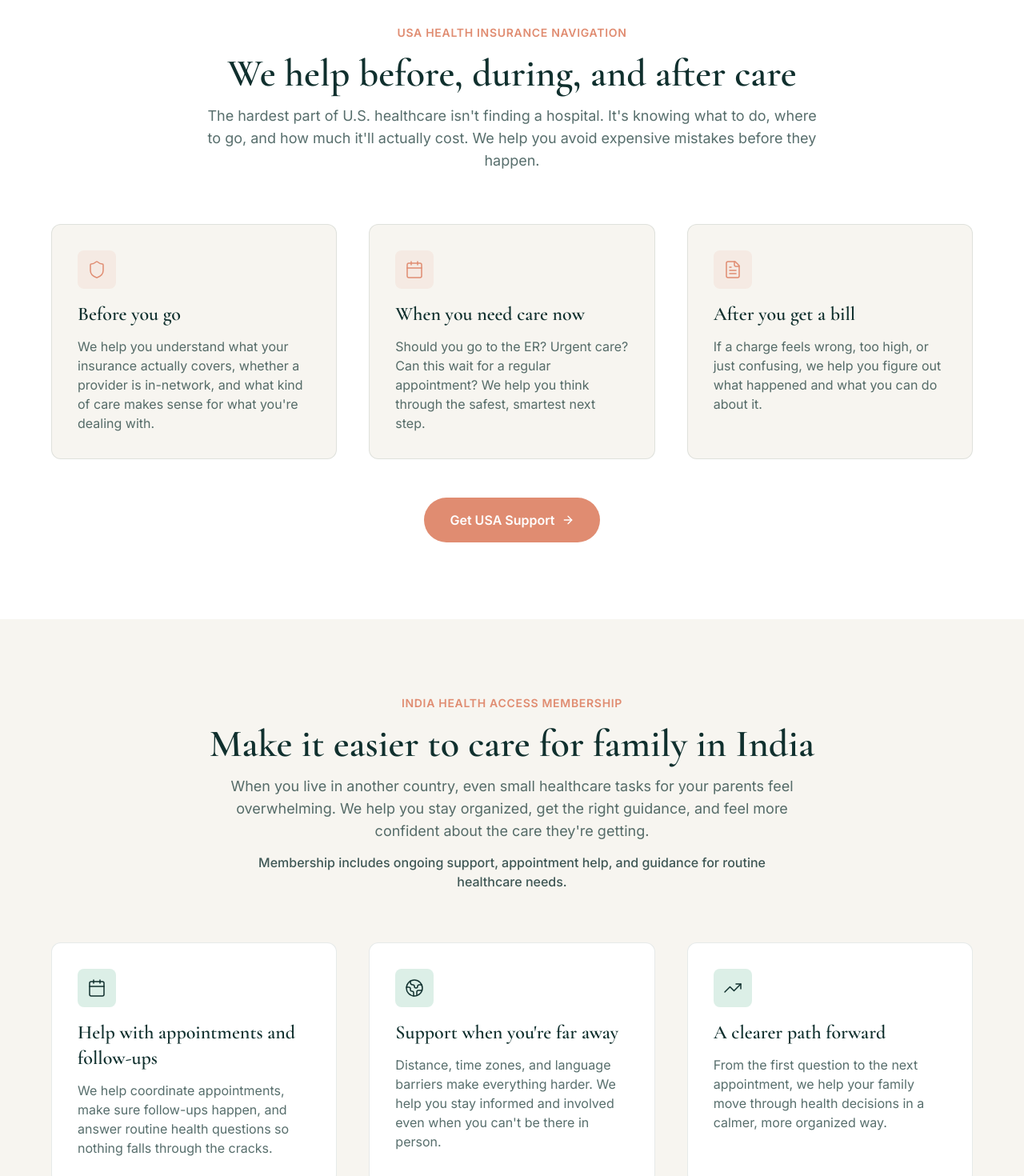
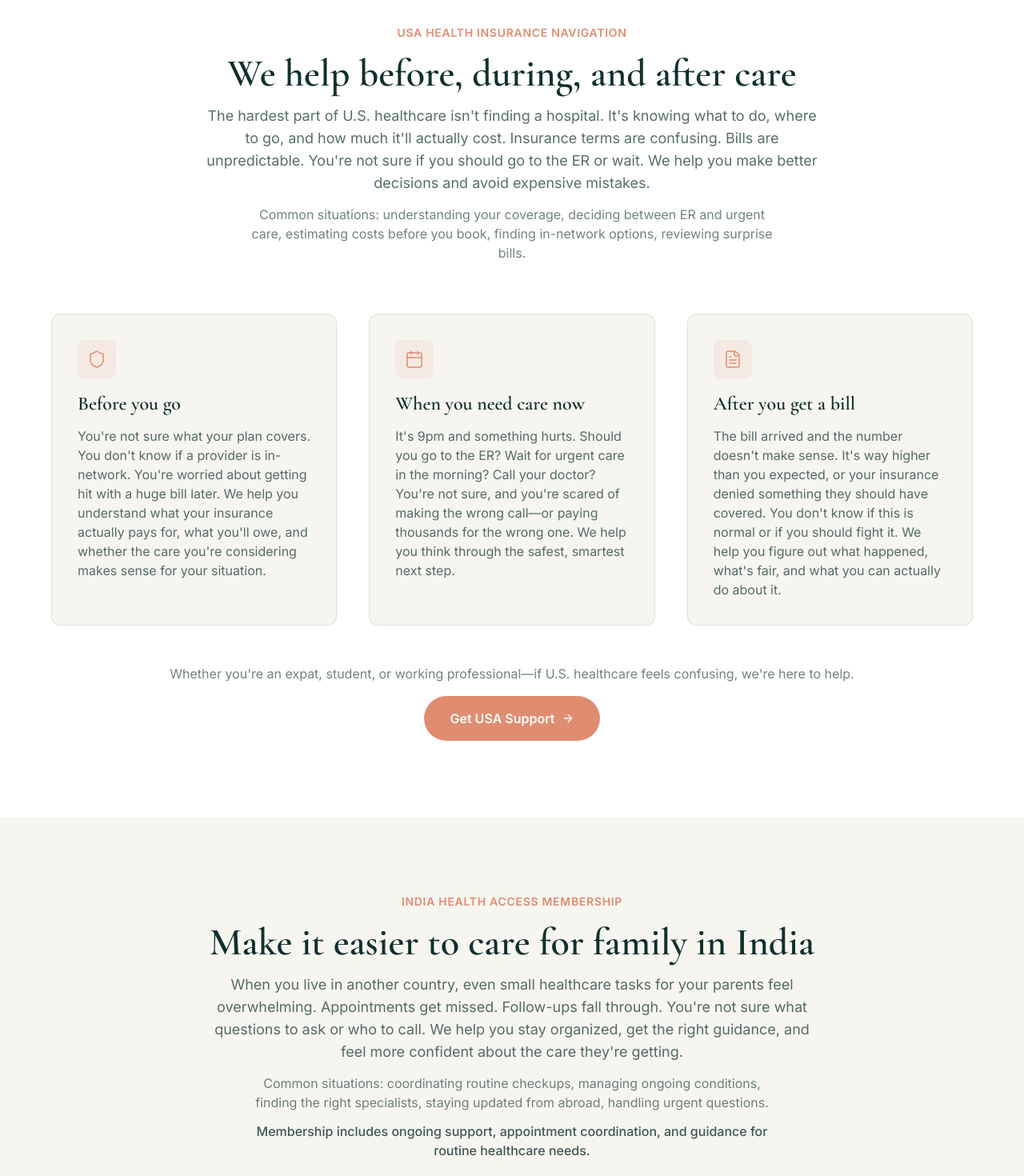
Before and after one commit to kalki2654/careroutehealth, a Next.js app: page / in a window 1280 px wide. Shown: the part 2620-4090 px from the top of the page at 80% size. Built offline with nearby package versions, Linux system fonts and the light colour scheme.

Commit message:
update-1

```diff
--- a/src/components/sections/IndiaMembershipDetails.tsx
+++ b/src/components/sections/IndiaMembershipDetails.tsx
@@ -12,17 +12,17 @@ const blocks = [
   {
     icon: Calendar,
     title: "Help with appointments and follow-ups",
-    body: "We help coordinate appointments, make sure follow-ups happen, and answer routine health questions so nothing falls through the cracks."
+    body: "Your parent needs to see a specialist, but you're not sure who to call or how to book it. Follow-ups get missed because no one's tracking them. We help coordinate appointments, make sure nothing gets forgotten, and answer routine health questions so you don't have to figure it all out alone."
   },
   {
     icon: Globe2,
     title: "Support when you're far away",
-    body: "Distance, time zones, and language barriers make everything harder. We help you stay informed and involved even when you can't be there in person."
+    body: "You're in a different time zone. You can't be there for every appointment. You're not sure what's happening day-to-day, and that makes you anxious. We help you stay informed, involved, and connected—even when you can't be there in person."
   },
   {
     icon: TrendingUp,
     title: "A clearer path forward",
-    body: "From the first question to the next appointment, we help your family move through health decisions in a calmer, more organized way."
+    body: "Healthcare for your family shouldn't feel like constant crisis management. We help you move from reacting at the last minute to having a calmer, more organized system—so routine care feels less stressful and more manageable."
   }
 ];
 
@@ -41,10 +41,13 @@ export function IndiaMembershipDetails({ onOpenIntake }: IndiaMembershipDetailsP
             Make it easier to care for family in India
           </h2>
           <p className="mx-auto mt-4 max-w-3xl text-base leading-relaxed text-brand-dark/70 md:text-lg">
-            When you live in another country, even small healthcare tasks for your parents feel overwhelming. We help you stay organized, get the right guidance, and feel more confident about the care they're getting.
+            When you live in another country, even small healthcare tasks for your parents feel overwhelming. Appointments get missed. Follow-ups fall through. You're not sure what questions to ask or who to call. We help you stay organized, get the right guidance, and feel more confident about the care they're getting.
+          </p>
+          <p className="mx-auto mt-3 max-w-2xl text-sm leading-relaxed text-brand-dark/60 md:text-base">
+            Common situations: coordinating routine checkups, managing ongoing conditions, finding the right specialists, staying updated from abroad, handling urgent questions.
           </p>
           <p className="mx-auto mt-3 max-w-2xl text-sm font-medium text-brand-dark/80 md:text-base">
-            Membership includes ongoing support, appointment help, and guidance for routine healthcare needs.
+            Membership includes ongoing support, appointment coordination, and guidance for routine healthcare needs.
           </p>
         </div>
 
@@ -82,6 +85,9 @@ export function IndiaMembershipDetails({ onOpenIntake }: IndiaMembershipDetailsP
           transition={{ duration: 0.6, delay: 0.5 }}
           className="mt-12 text-center"
         >
+          <p className="mb-4 text-sm text-brand-dark/60 md:text-base">
+            For families managing healthcare across borders—we make it easier to support your parents from anywhere in the world.
+          </p>
           <button
             onClick={() => onOpenIntake("india")}
             className="group inline-flex items-center gap-2 rounded-full bg-brand-dark px-8 py-4 text-sm font-semibold text-white transition-all duration-300 hover:bg-brand-dark/90 md:text-base"
--- a/src/components/sections/USASupportDetails.tsx
+++ b/src/components/sections/USASupportDetails.tsx
@@ -12,17 +12,17 @@ const blocks = [
   {
     icon: Shield,
     title: "Before you go",
-    body: "We help you understand what your insurance actually covers, whether a provider is in-network, and what kind of care makes sense for what you're dealing with."
+    body: "You're not sure what your plan covers. You don't know if a provider is in-network. You're worried about getting hit with a huge bill later. We help you understand what your insurance actually pays for, what you'll owe, and whether the care you're considering makes sense for your situation."
   },
   {
     icon: Calendar,
     title: "When you need care now",
-    body: "Should you go to the ER? Urgent care? Can this wait for a regular appointment? We help you think through the safest, smartest next step."
+    body: "It's 9pm and something hurts. Should you go to the ER? Wait for urgent care in the morning? Call your doctor? You're not sure, and you're scared of making the wrong call—or paying thousands for the wrong one. We help you think through the safest, smartest next step."
   },
   {
     icon: FileText,
     title: "After you get a bill",
-    body: "If a charge feels wrong, too high, or just confusing, we help you figure out what happened and what you can do about it."
+    body: "The bill arrived and the number doesn't make sense. It's way higher than you expected, or your insurance denied something they should have covered. You don't know if this is normal or if you should fight it. We help you figure out what happened, what's fair, and what you can actually do about it."
   }
 ];
 
@@ -41,7 +41,10 @@ export function USASupportDetails({ onOpenIntake }: USASupportDetailsProps) {
             We help before, during, and after care
           </h2>
           <p className="mx-auto mt-4 max-w-3xl text-base leading-relaxed text-brand-dark/70 md:text-lg">
-            The hardest part of U.S. healthcare isn't finding a hospital. It's knowing what to do, where to go, and how much it'll actually cost. We help you avoid expensive mistakes before they happen.
+            The hardest part of U.S. healthcare isn't finding a hospital. It's knowing what to do, where to go, and how much it'll actually cost. Insurance terms are confusing. Bills are unpredictable. You're not sure if you should go to the ER or wait. We help you make better decisions and avoid expensive mistakes.
+          </p>
+          <p className="mx-auto mt-3 max-w-2xl text-sm leading-relaxed text-brand-dark/60 md:text-base">
+            Common situations: understanding your coverage, deciding between ER and urgent care, estimating costs before you book, finding in-network options, reviewing surprise bills.
           </p>
         </div>
 
@@ -79,6 +82,9 @@ export function USASupportDetails({ onOpenIntake }: USASupportDetailsProps) {
           transition={{ duration: 0.6, delay: 0.5 }}
           className="mt-12 text-center"
         >
+          <p className="mb-4 text-sm text-brand-dark/60 md:text-base">
+            Whether you're an expat, student, or working professional—if U.S. healthcare feels confusing, we're here to help.
+          </p>
           <button
             onClick={() => onOpenIntake("usa")}
             className="group inline-flex items-center gap-2 rounded-full bg-brand-coral px-8 py-4 text-sm font-semibold text-white transition-all duration-300 hover:bg-brand-coral/90 md:text-base"
```
Also changed, not shown: 1 other file (tests, documents, lock files or other folders).
